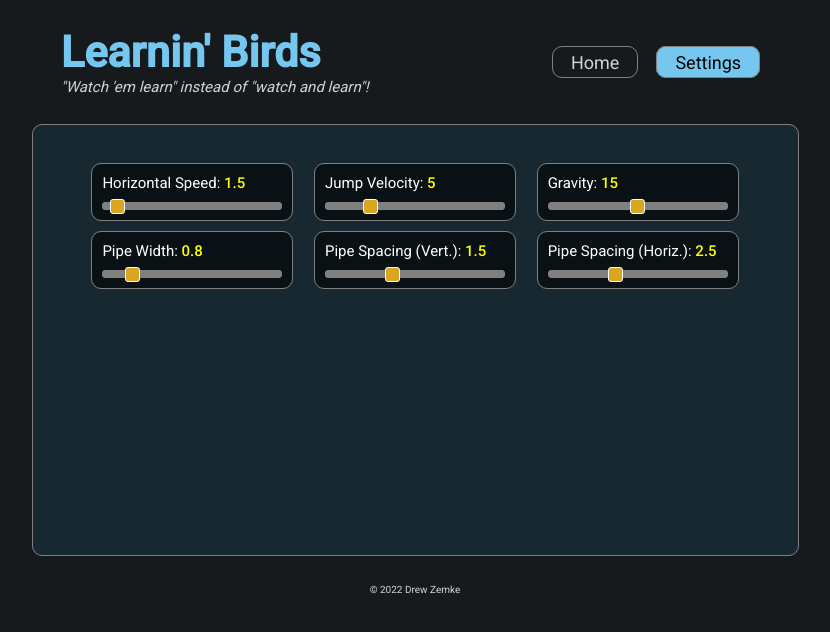
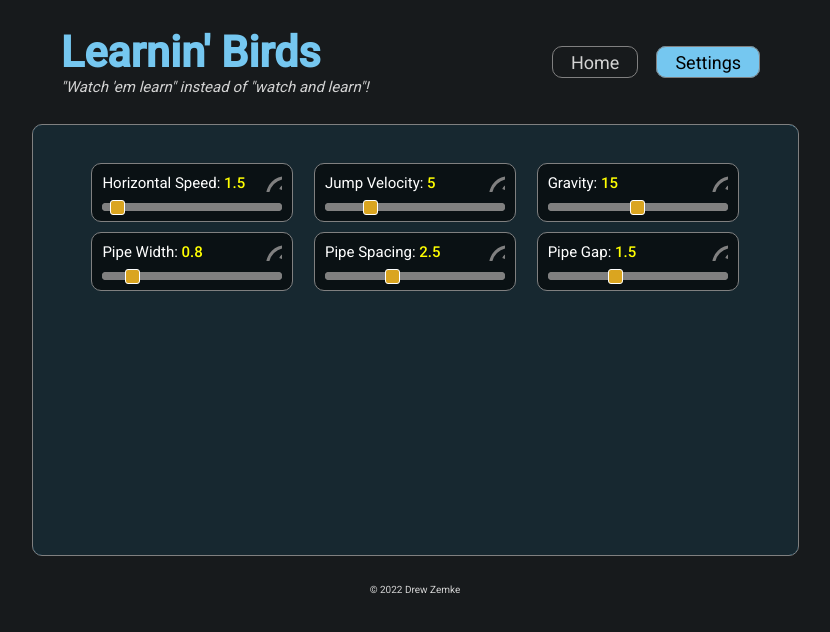
Before and after one commit to drewzemke/flappy-learn, a React (Create React App) app: page /settings in a window 1280 px wide. Shown: the top 632 px of the page, without its empty margins (225-1055 px from the left). Built offline with nearby package versions, Linux system fonts and the light colour scheme.

Commit message:
added tooltips to settings

```diff
--- a/package.json
+++ b/package.json
@@ -15,6 +15,7 @@
     "react-dom": "^18.2.0",
     "react-router-dom": "^6.3.0",
     "react-scripts": "5.0.1",
+    "react-tooltip": "^4.2.21",
     "styled-components": "^5.3.5",
     "three": "^0.144.0",
     "three-stdlib": "^2.15.0",
--- a/src/components/menus/AISettingsMenu.js
+++ b/src/components/menus/AISettingsMenu.js
@@ -16,6 +16,8 @@ const availableSettings = [
     name: 'Generation Size',
     min: 2,
     max: 1000,
+    tooltip:
+      'The number of birds in each generation. (Must always be a multiple of "Children Per Pair".)',
   },
   // {
   //   settingKey: 'neuralNetStandardDev',
@@ -28,18 +30,23 @@ const availableSettings = [
     name: 'Children Per Pair',
     min: 2,
     max: 100,
+    tooltip:
+      'The number of new birds that will be generated from each pair of birds from the previous generation.',
   },
   {
     settingKey: 'reproductionMutationRate',
     name: 'Mutation Rate',
     min: 0,
     max: 1,
+    tooltip:
+      'The probability that an individual "gene" will be mutated during reproduction.',
   },
   {
     settingKey: 'reproductionMutationStdDev',
     name: 'Mutation Variance',
     min: 0,
     max: 10,
+    tooltip: 'How much a gene can be mutated (if it is selected to mutate).',
   },
 ];
 
--- a/src/components/menus/GameSettingsMenu.js
+++ b/src/components/menus/GameSettingsMenu.js
@@ -18,36 +18,43 @@ const availableSettings = [
     name: 'Horizontal Speed',
     min: 1,
     max: 7,
+    tooltip: 'How fast the bird(s) move horizontally.',
   },
   {
     settingKey: 'birdJumpVel',
     name: 'Jump Velocity',
     min: 0,
     max: 20,
+    tooltip:
+      'How quickly a bird moves upwards after jumping. (Almost like jump height, but the actual jump height is affected by gravity.)',
   },
   {
     settingKey: 'gravity',
     name: 'Gravity',
     min: 0,
     max: 30,
+    tooltip: 'How strongly gravity pulls the bird(s) down.',
   },
   {
     settingKey: 'pipeWidth',
     name: 'Pipe Width',
     min: 0.5,
     max: 2,
+    tooltip: 'The width of a pipe.',
+  },
+  {
+    settingKey: 'pipeSpacing',
+    name: 'Pipe Spacing',
+    min: 1,
+    max: 5,
+    tooltip: 'The horizontal space between consecutive pipes.',
   },
   {
     settingKey: 'pipeGapSize',
-    name: 'Pipe Spacing (Vert.)',
+    name: 'Pipe Gap',
     min: 0,
     max: 4,
-  },
-  {
-    settingKey: 'pipeSpacing',
-    name: 'Pipe Spacing (Horiz.)',
-    min: 1,
-    max: 5,
+    tooltip: 'The size of the gap between top and bottom pipe segments.',
   },
 ];
 
--- a/src/components/menus/Setting.js
+++ b/src/components/menus/Setting.js
@@ -1,5 +1,7 @@
 import DrewSlider from '../ui-elements/DrewSlider';
+import ReactTooltip from 'react-tooltip';
 import { round } from '../../utils/mathServices';
+import { ReactComponent as TooltipSVG } from '../../assets/icons/google-material-question-mark.svg';
 
 export default function Setting({
   value,
@@ -9,11 +11,25 @@ export default function Setting({
   max,
   onChange,
   onFinish,
+  tooltip,
 }) {
   return (
     <div className='setting overlay-item'>
       <div className='setting-text'>
         {name}:&nbsp;<span className='setting-value'>{round(value, 1)}</span>
+        <span
+          className='setting-tooltip'
+          data-tip={tooltip}
+          data-event='click'
+        >
+          <TooltipSVG />
+        </span>
+        <ReactTooltip
+          place='top'
+          type='dark'
+          effect='solid'
+          globalEventOff='click'
+        />
       </div>
       <DrewSlider
         value={value}
--- a/src/components/ui-elements/DrewSlider.js
+++ b/src/components/ui-elements/DrewSlider.js
@@ -165,6 +165,7 @@ const DrewSlider = ({
         trackHeight={trackHeight}
         onMouseUp={handleEnd}
         onTouchStart={handleStart}
+        onTouchMove={handleDrag}
         onTouchEnd={handleEnd}
       >
         <StyledTrack
@@ -198,7 +199,6 @@ const DrewSlider = ({
           }}
           ref={thumbRef}
           onMouseDown={handleStart}
-          onTouchMove={handleDrag}
           onTouchEnd={handleEnd}
         />
       </StyledSlider>
--- a/src/index.js
+++ b/src/index.js
@@ -6,9 +6,9 @@ import { BrowserRouter } from 'react-router-dom';
 
 const root = ReactDOM.createRoot(document.getElementById('root'));
 root.render(
-  <React.StrictMode>
-    <BrowserRouter>
-      <App />
-    </BrowserRouter>
-  </React.StrictMode>
+  // <React.StrictMode>
+  <BrowserRouter>
+    <App />
+  </BrowserRouter>
+  // </React.StrictMode>
 );
--- a/src/styles/shared/settings.css
+++ b/src/styles/shared/settings.css
@@ -26,9 +26,22 @@
 .setting-text {
   font-size: smaller;
   margin-bottom: 10px;
+  display: flex;
 }
 
 .setting-value {
   font-weight: 500;
   color: var(--highlight-color);
 }
+
+.setting-tooltip {
+  margin-left: auto;
+}
+
+.setting-tooltip svg {
+  width: 20px;
+  height: 20px;
+  translate: 0px -2px;
+  margin-bottom: -5px;
+  fill: grey;
+}
```
Also changed, not shown: src/assets/icons/google-material-question-mark.svg (added), 1 other file (tests, documents, lock files or other folders).
